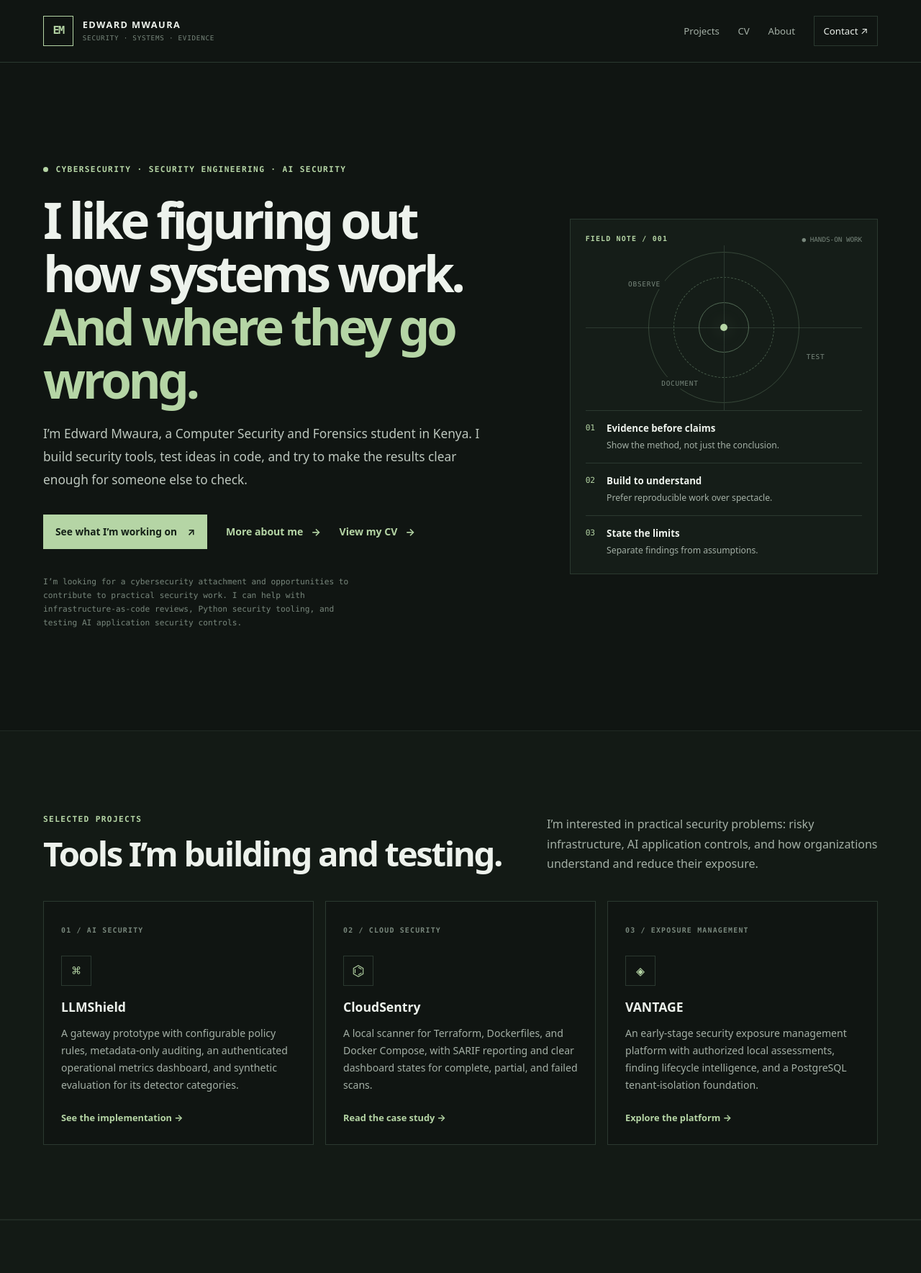
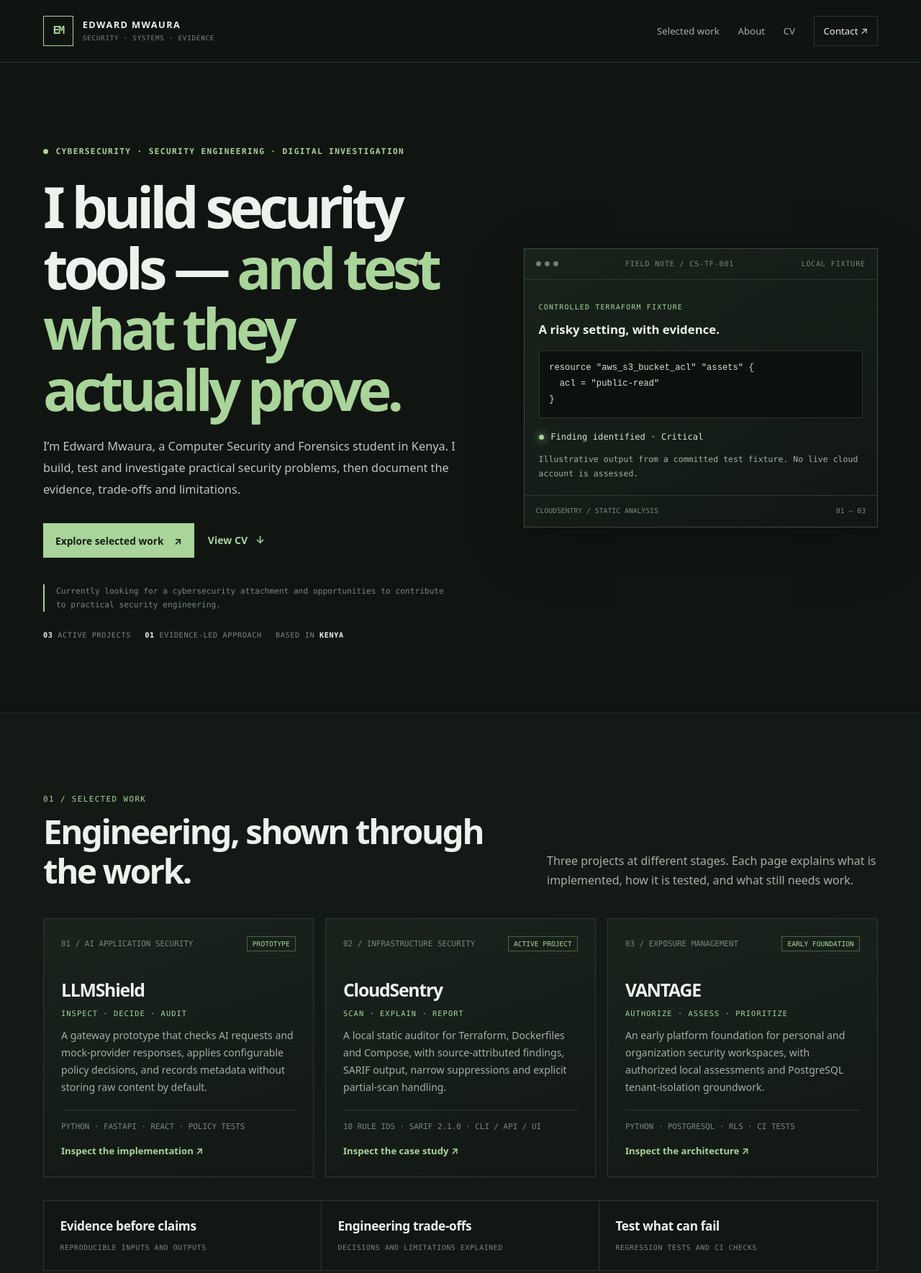
Before and after one commit to HuginnsHammer/portfolio, a plain HTML site: page index.html in a window 1280 px wide. Shown: the top 1769 px of the page at 72% size. Drawn offline with Linux system fonts and the light colour scheme.

Commit message:
Redesign portfolio homepage around evidence-led security work

```diff
--- a/index.html
+++ b/index.html
@@ -1,50 +1,66 @@
 <!doctype html>
 <html lang="en">
 <head>
-  <meta charset="utf-8">
-  <meta name="viewport" content="width=device-width, initial-scale=1">
-  <meta name="theme-color" content="#101512">
-  <meta name="description" content="Edward Mwaura — cybersecurity and digital forensics. Practical security engineering, evidence-led investigation, and documented learning.">
-  <title>Edward Mwaura — Cybersecurity & Digital Forensics</title>
-  <link rel="icon" href="./assets/favicon.svg" type="image/svg+xml">
-  <link rel="stylesheet" href="./assets/css/site.css">
-  <script src="./assets/js/site.js" defer></script>
+<meta charset="utf-8"><meta name="viewport" content="width=device-width, initial-scale=1"><meta name="theme-color" content="#101512">
+<meta name="description" content="Edward Mwaura builds and investigates practical security tools across AI application security, infrastructure security, and exposure management.">
+<title>Edward Mwaura — Security Engineering & Investigation</title>
+<link rel="icon" href="./assets/favicon.svg" type="image/svg+xml"><link rel="stylesheet" href="./assets/css/site.css"><link rel="stylesheet" href="./assets/css/portfolio-refresh.css">
+<script src="./assets/js/site.js" defer></script><script src="./assets/js/portfolio-interactions.js" defer></script>
 </head>
 <body>
 <a class="skip-link" href="#main">Skip to content</a>
-  <header class="site-header">
-    <div class="container nav-wrap">
+<header class="site-header"><div class="container nav-wrap">
 <a class="wordmark" href="./index.html" aria-label="Edward Mwaura home"><span class="wordmark-mark">EM</span><span>EDWARD MWAURA<small>SECURITY · SYSTEMS · EVIDENCE</small></span></a>
-      <nav class="site-nav" aria-label="Main navigation">
-        <a href="./projects/index.html">Projects</a><a href="./resume.html">CV</a><a href="./about.html">About</a><a class="nav-contact" href="./contact.html">Contact <span aria-hidden="true">↗</span></a>
-      </nav>
-    </div>
-  </header>
+<nav class="site-nav" aria-label="Main navigation"><a href="./projects/index.html">Selected work</a><a href="./about.html">About</a><a href="./resume.html">CV</a><a class="nav-contact" href="./contact.html">Contact ↗</a></nav>
+</div></header>
 <main id="main">
 <section class="hero container">
 <div class="hero-copy">
-        <p class="eyebrow"><span class="status-dot"></span> CYBERSECURITY · SECURITY ENGINEERING · AI SECURITY</p>
-        <h1>I like figuring out how systems work.<br><span>And where they go wrong.</span></h1>
-        <p class="hero-lede">I’m Edward Mwaura, a Computer Security and Forensics student in Kenya. I build security tools, test ideas in code, and try to make the results clear enough for someone else to check.</p>
-        <div class="hero-actions"><a class="button button-primary" href="./projects/index.html">See what I’m working on <span aria-hidden="true">↗</span></a><a class="text-link" href="./about.html">More about me <span aria-hidden="true">→</span></a><a class="text-link" href="./resume.html">View my CV <span aria-hidden="true">→</span></a></div>
-        <p class="hero-note">I’m looking for a cybersecurity attachment and opportunities to contribute to practical security work. I can help with infrastructure-as-code reviews, Python security tooling, and testing AI application security controls.</p>
+<p class="eyebrow"><span class="status-dot"></span> CYBERSECURITY · SECURITY ENGINEERING · DIGITAL INVESTIGATION</p>
+<h1>I build security tools — <span>and test what they actually prove.</span></h1>
+<p class="hero-lede">I’m Edward Mwaura, a Computer Security and Forensics student in Kenya. I build, test and investigate practical security problems, then document the evidence, trade-offs and limitations.</p>
+<div class="hero-actions"><a class="button button-primary" href="./projects/index.html">Explore selected work <span aria-hidden="true">↗</span></a><a class="text-link" href="./resume.html">View CV <span aria-hidden="true">↓</span></a></div>
+<p class="hero-note">Currently looking for a cybersecurity attachment and opportunities to contribute to practical security engineering.</p>
+<div class="hero-proof"><span><strong>03</strong> ACTIVE PROJECTS</span><span><strong>01</strong> EVIDENCE-LED APPROACH</span><span>BASED IN <strong>KENYA</strong></span></div>
 </div>
-      <aside class="hero-aside" aria-label="Working principles">
-        <div class="aside-top"><span class="eyebrow">FIELD NOTE / 001</span><span class="live-mark">● HANDS-ON WORK</span></div>
-        <div class="signal-art" aria-hidden="true"><div class="signal-ring ring-one"></div><div class="signal-ring ring-two"></div><div class="signal-ring ring-three"></div><div class="signal-core"></div><span class="signal-label label-a">OBSERVE</span><span class="signal-label label-b">TEST</span><span class="signal-label label-c">DOCUMENT</span></div>
-        <div class="principles"><div><span>01</span><p><strong>Evidence before claims</strong><small>Show the method, not just the conclusion.</small></p></div><div><span>02</span><p><strong>Build to understand</strong><small>Prefer reproducible work over spectacle.</small></p></div><div><span>03</span><p><strong>State the limits</strong><small>Separate findings from assumptions.</small></p></div></div>
+<aside class="hero-aside case-terminal" aria-label="A controlled CloudSentry test fixture preview">
+<div class="terminal-bar"><span class="terminal-lights"><i></i><i></i><i></i></span><span>FIELD NOTE / CS-TF-001</span><span>LOCAL FIXTURE</span></div>
+<div class="terminal-body">
+<p class="terminal-kicker">CONTROLLED TERRAFORM FIXTURE</p><h2 class="terminal-title">A risky setting, with evidence.</h2>
+<code class="terminal-code">resource "aws_s3_bucket_acl" "assets" {
+  acl = "public-read"
+}</code>
+<div class="terminal-result"><span class="result-dot"></span><span>Finding identified · Critical</span></div>
+<p style="color:var(--muted);font-size:.72rem;margin:.7rem 0 0">Illustrative output from a committed test fixture. No live cloud account is assessed.</p>
+</div>
+<div class="terminal-foot"><span>CLOUDSENTRY / STATIC ANALYSIS</span><span>01 — 03</span></div>
 </aside>
 </section>
 <section class="section section-quiet"><div class="container">
-      <div class="section-heading"><div><p class="eyebrow">SELECTED PROJECTS</p><h2>Tools I’m building and testing.</h2></div><p class="section-intro">I’m interested in practical security problems: risky infrastructure, AI application controls, and how organizations understand and reduce their exposure.</p></div>
-      <div class="focus-grid">
-        <article class="focus-card"><span class="card-index">01 / AI SECURITY</span><div class="focus-icon" aria-hidden="true">⌘</div><h3>LLMShield</h3><p>A gateway prototype with configurable policy rules, metadata-only auditing, an authenticated operational metrics dashboard, and synthetic evaluation for its detector categories.</p><a href="./projects/llmshield.html">See the implementation <span aria-hidden="true">→</span></a></article>
-        <article class="focus-card"><span class="card-index">02 / CLOUD SECURITY</span><div class="focus-icon" aria-hidden="true">⌬</div><h3>CloudSentry</h3><p>A local scanner for Terraform, Dockerfiles, and Docker Compose, with SARIF reporting and clear dashboard states for complete, partial, and failed scans.</p><a href="./projects/cloudsentry.html">Read the case study <span aria-hidden="true">→</span></a></article>
-        <article class="focus-card"><span class="card-index">03 / EXPOSURE MANAGEMENT</span><div class="focus-icon" aria-hidden="true">◈</div><h3>VANTAGE</h3><p>An early-stage security exposure management platform with authorized local assessments, finding lifecycle intelligence, and a PostgreSQL tenant-isolation foundation.</p><a href="./projects/vantage.html">Explore the platform <span aria-hidden="true">→</span></a></article>
+<div class="section-heading"><div><p class="section-kicker">01 / SELECTED WORK</p><h2>Engineering, shown through the work.</h2></div><p class="section-intro">Three projects at different stages. Each page explains what is implemented, how it is tested, and what still needs work.</p></div>
+<div class="work-grid">
+<article class="work-card"><div class="work-card-top"><span class="work-number">01 / AI APPLICATION SECURITY</span><span class="work-state">PROTOTYPE</span></div><h3>LLMShield</h3><span class="work-domain">INSPECT · DECIDE · AUDIT</span><p>A gateway prototype that checks AI requests and mock-provider responses, applies configurable policy decisions, and records metadata without storing raw content by default.</p><div class="work-proof">PYTHON · FASTAPI · REACT · POLICY TESTS</div><a href="./projects/llmshield.html">Inspect the implementation ↗</a></article>
+<article class="work-card"><div class="work-card-top"><span class="work-number">02 / INFRASTRUCTURE SECURITY</span><span class="work-state">ACTIVE PROJECT</span></div><h3>CloudSentry</h3><span class="work-domain">SCAN · EXPLAIN · REPORT</span><p>A local static auditor for Terraform, Dockerfiles and Compose, with source-attributed findings, SARIF output, narrow suppressions and explicit partial-scan handling.</p><div class="work-proof">10 RULE IDS · SARIF 2.1.0 · CLI / API / UI</div><a href="./projects/cloudsentry.html">Inspect the case study ↗</a></article>
+<article class="work-card"><div class="work-card-top"><span class="work-number">03 / EXPOSURE MANAGEMENT</span><span class="work-state">EARLY FOUNDATION</span></div><h3>VANTAGE</h3><span class="work-domain">AUTHORIZE · ASSESS · PRIORITIZE</span><p>An early platform foundation for personal and organization security workspaces, with authorized local assessments and PostgreSQL tenant-isolation groundwork.</p><div class="work-proof">PYTHON · POSTGRESQL · RLS · CI TESTS</div><a href="./projects/vantage.html">Inspect the architecture ↗</a></article>
 </div>
+<div class="proof-strip"><div class="proof-item"><strong>Evidence before claims</strong><span>REPRODUCIBLE INPUTS AND OUTPUTS</span></div><div class="proof-item"><strong>Engineering trade-offs</strong><span>DECISIONS AND LIMITATIONS EXPLAINED</span></div><div class="proof-item"><strong>Test what can fail</strong><span>REGRESSION TESTS AND CI CHECKS</span></div></div>
 </div></section>
-    <section class="section section-quiet"><div class="container closing-band"><div><p class="eyebrow">OPEN TO LEARNING OPPORTUNITIES</p><h2>Looking for a cybersecurity attachment.</h2><p>I’d like to contribute to a team, learn from people already doing the work, and put my Python and security-lab experience to use.</p></div><a class="button button-primary" href="./contact.html">Get in touch <span aria-hidden="true">↗</span></a></div></section>
+<section class="section"><div class="container">
+<div class="section-heading"><div><p class="section-kicker">02 / INTERACTIVE INVESTIGATION</p><h2>Follow one finding from input to evidence.</h2></div><p class="section-intro">A small walkthrough of a real CloudSentry rule and the committed vulnerable Terraform fixture behind it.</p></div>
+<div class="walkthrough" data-walkthrough>
+<div class="walkthrough-head"><div><p class="section-kicker">CLOUDSENTRY / CS-TF-001</p><h3>How a public ACL becomes a reviewable finding.</h3><p>Step through the controlled sample. No live scan or network request runs here.</p></div><span class="work-state">DEMO FIXTURE</span></div>
+<div class="walkthrough-body">
+<div class="walkthrough-tabs" role="group" aria-label="Investigation stages"><button type="button" data-stage="input" aria-pressed="true">01 / Input</button><button type="button" data-stage="analysis" aria-pressed="false">02 / Analysis</button><button type="button" data-stage="finding" aria-pressed="false">03 / Finding</button></div>
+<div class="walkthrough-output" aria-live="polite"><h4 data-stage-title>01 / Input fixture</h4><p data-stage-description>A committed Terraform example deliberately configures an S3 bucket ACL as public-read. This is test data, not a live cloud resource.</p><code class="walkthrough-code" data-stage-code>resource "aws_s3_bucket_acl" "assets" {
+  acl = "public-read"
+}</code><div class="walkthrough-meta" data-stage-meta><span>examples/terraform/storage.vulnerable.tf</span><span>Controlled test fixture</span></div></div>
+</div></div>
+</div></section>
+<section class="section section-quiet"><div class="container">
+<div class="section-heading"><div><p class="section-kicker">03 / HOW I WORK</p><h2>Make the result understandable and checkable.</h2></div><p class="section-intro">I’m still learning, and I try to be precise about what I have actually built and tested.</p></div>
+<div class="method-grid"><article class="method-card"><b>01 / OBSERVE</b><h3>Start with the evidence</h3><p>Define the input, scope and conditions before drawing a conclusion.</p></article><article class="method-card"><b>02 / TEST</b><h3>Make behavior reproducible</h3><p>Use fixtures, regression tests and clear failure states to challenge assumptions.</p></article><article class="method-card"><b>03 / EXPLAIN</b><h3>State the limits</h3><p>Separate implemented behavior from roadmap ideas, and findings from proof of security.</p></article></div>
+</div></section>
+<section class="section"><div class="container closing-band"><div><p class="section-kicker">04 / NEXT STEP</p><h2>Let’s talk about security engineering.</h2><p>I’m looking for an attachment and opportunities to learn from a team working on practical security problems.</p></div><div class="contact-inline"><a class="button button-primary" href="./contact.html">Get in touch ↗</a><button class="copy-email" type="button" data-copy-email="edwardmugo@proton.me">Copy email</button></div></div></section>
 </main>
 <footer class="site-footer"><div class="container footer-inner"><a class="footer-name" href="./index.html">Edward Mwaura <span>·</span> Portfolio</a><p>Cybersecurity, digital forensics, and practical engineering.</p><div class="footer-links"><a href="https://github.com/HuginnsHammer" rel="me">GitHub ↗</a><a href="https://www.linkedin.com/in/edwardmugo" rel="me">LinkedIn ↗</a><span>© <span data-year>2026</span></span></div></div></footer>
-</body>
-</html>
+</body></html>
```
Lines whose indentation alone changed are shown as unchanged.
